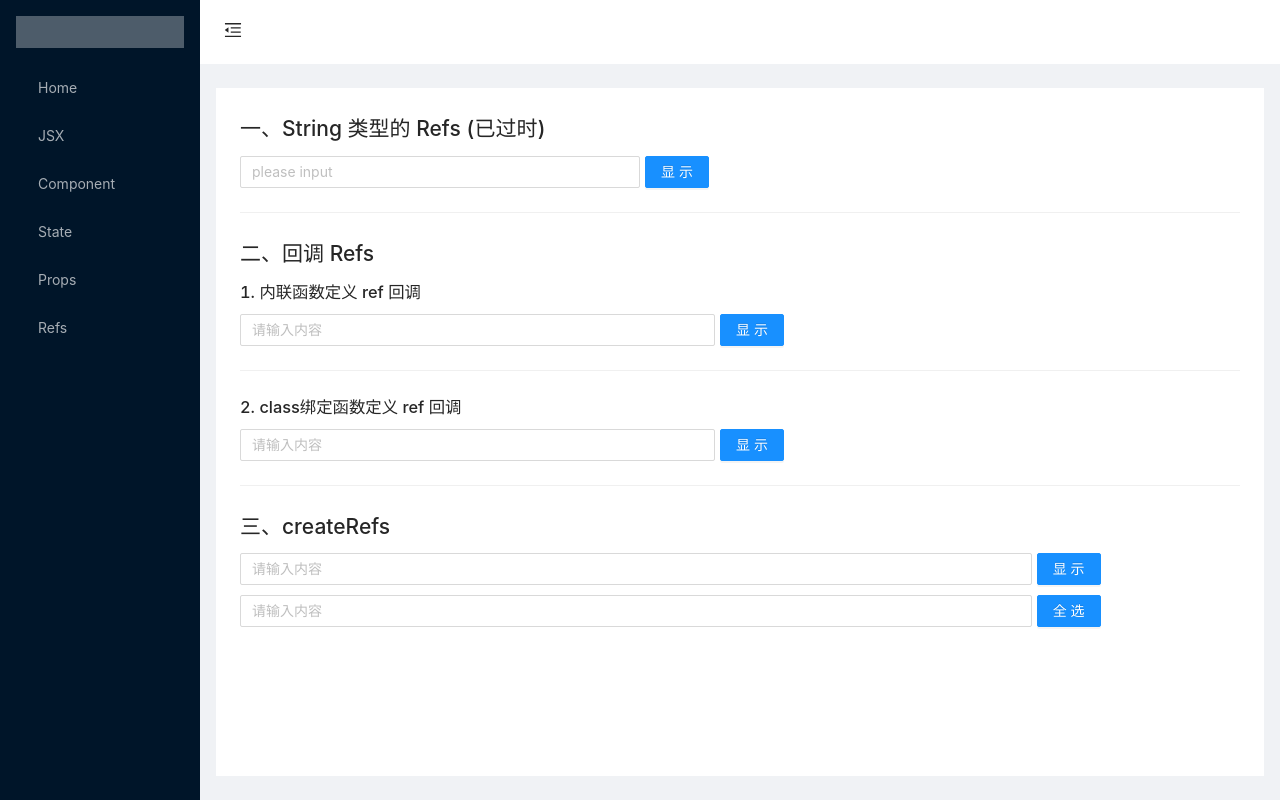
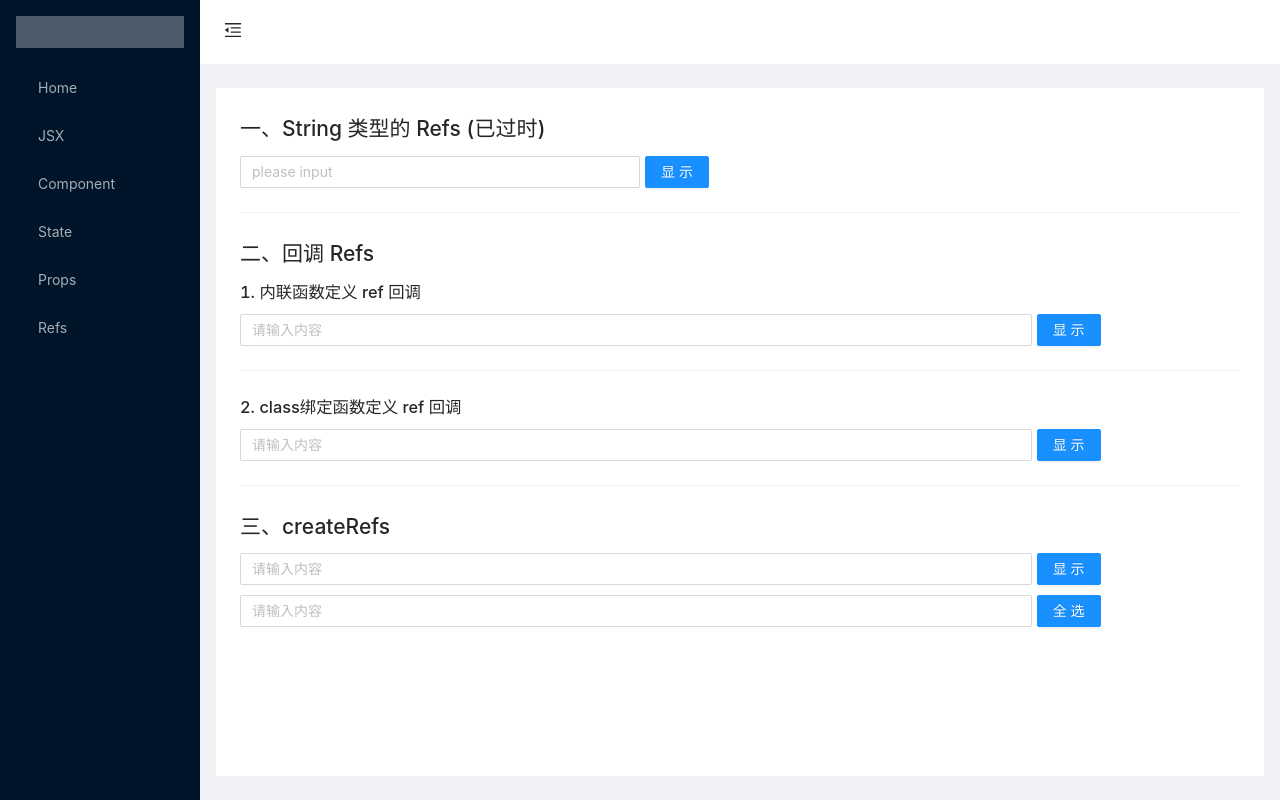
Before and after one commit to StevieTaylor/react-studying, a React (Create React App) app: page /refs in a window 1280 px wide. Built offline with nearby package versions, Linux system fonts and the light colour scheme.

Commit message:
[feat] 回调形式的refs

```diff
--- a/src/pages/Refs/CallbackRefs.tsx
+++ b/src/pages/Refs/CallbackRefs.tsx
@@ -2,8 +2,8 @@
  * @Author: Stevie
  * @Date: 2021-04-02 00:24:45
  * @LastEditors: Stevie
- * @LastEditTime: 2021-04-07 00:56:34
- * @Description: file content
+ * @LastEditTime: 2021-04-08 01:36:49
+ * @Description: 回调形式的refs
  */
 import React from 'react'
 import { Alert, Button, Col, Divider, Input, message, Row } from 'antd'
@@ -40,25 +40,20 @@ class CallbackRefs extends React.Component {
   }
 
   render() {
-    const inputStyle = { minWidth: 400, maxWidth: 600 }
-    const paddingLeft_5 = { paddingLeft: 5 }
     return (
       <div>
         <h2>二、回调 Refs</h2>
-        <div style={inputStyle}>
+        <div>
           <h3>1. 内联函数定义 ref 回调</h3>
           <Row>
             <Col span={19}>
-              <Input
-                maxLength={400}
-                placeholder="请输入内容"
+              <Input maxLength={400} placeholder="请输入内容" onChange={this.onChange}
                 ref={(currentElement: Input) => {
                   this.inputElement = currentElement
                 }}
-                onChange={this.onChange}
               />
             </Col>
-            <Col span={5} style={paddingLeft_5}>
+            <Col span={5} className="paddingLeft5">
               <Button type="primary" onClick={this.showValue}>
                 显示
               </Button>
@@ -72,13 +67,13 @@ class CallbackRefs extends React.Component {
 
         <Divider type="horizontal"></Divider>
 
-        <div style={inputStyle}>
+        <div>
           <h3>2. class绑定函数定义 ref 回调</h3>
           <Row>
             <Col span={19}>
               <Input placeholder="请输入内容" ref={this.refCallback} />
             </Col>
-            <Col span={5} style={paddingLeft_5}>
+            <Col span={5} className="paddingLeft5">
               <Button type="primary" onClick={this.showValue2}>
                 显示
           </Button>
```
